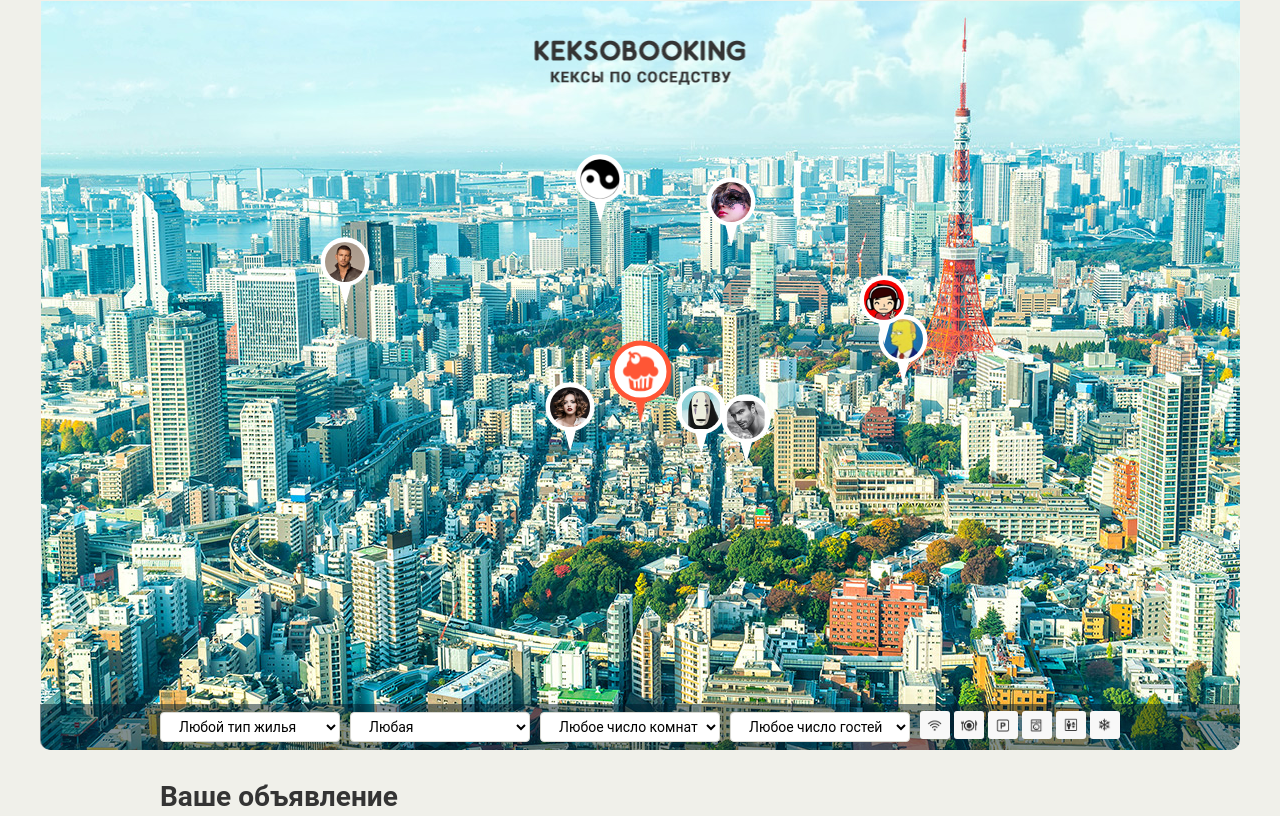
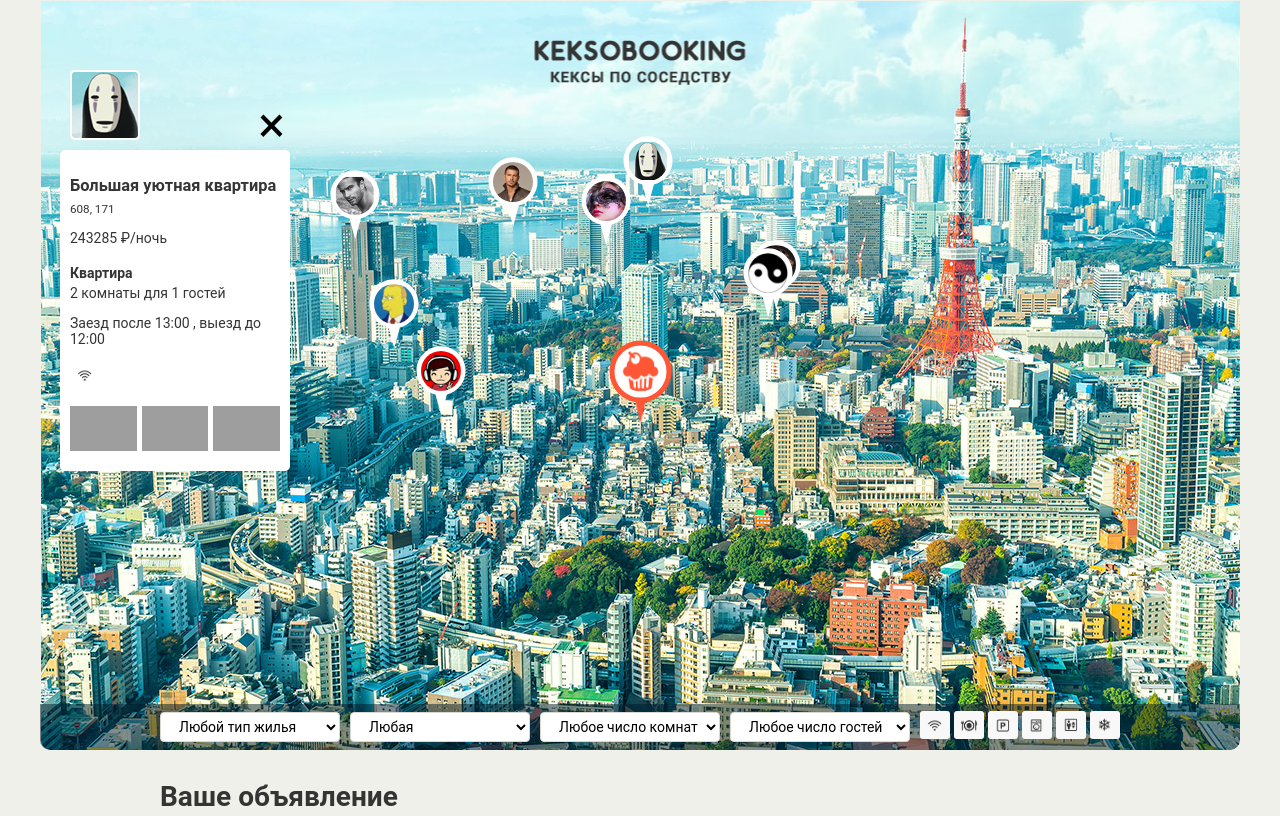
Before and after one commit to apiatetskyi/160453-keksobooking, a website: page index.html in a window 1280 px wide. Shown: the top 816 px of the page. Drawn offline with Linux system fonts and the light colour scheme; grey boxes are pictures that could not be loaded.

Commit message:
Добавил функцию создания карточки объявления, плюс мелкие правки

```diff
--- a/css/style.css
+++ b/css/style.css
@@ -452,12 +452,30 @@ textarea:focus
     margin-bottom: .3em;
 }
 
+.popup__pictures
+{
+    display: flex;
+}
+
 .popup__pictures li
 {
-    display: inline-block;
+    flex: 1 1 33.333%;
+    height: 45px;
+    overflow: hidden;
+}
 
-    vertical-align: middle;
+.popup__pictures li:not(:last-child)
+{
+    margin-right: 5px;
 }
+
+.popup__pictures img
+{
+    display: block;
+    max-width: 100%;
+    height: auto;
+}
+
 
 .popup__avatar
 {
--- a/index.html
+++ b/index.html
@@ -228,18 +228,9 @@
     <h4>Квартира</h4>
     <p>2 комнаты для 3 гостей</p>
     <p>Заезд после 14:00, выезд до 10:00</p>
-    <ul class="popup__features">
-      <li class="feature feature--wifi"></li>
-      <li class="feature feature--dishwasher"></li>
-      <li class="feature feature--parking"></li>
-      <li class="feature feature--washer"></li>
-      <li class="feature feature--elevator"></li>
-      <li class="feature feature--conditioner"></li>
-    </ul>
+    <ul class="popup__features"></ul>
     <p>Великолепная квартира-студия в центре Токио. Подходит как туристам, так и бизнесменам. Квартира полностью укомплектована и недавно отремонтирована.</p>
-    <ul class="popup__pictures">
-      <li><img src=""></li>
-    </ul>
+    <ul class="popup__pictures"></ul>
   </article>
 
   <button style="left: 200px; top: 400px;" class="map__pin"><img src="img/avatars/user07.png" width="40" height="40" draggable="false"></button>
--- a/js/map.js
+++ b/js/map.js
@@ -28,7 +28,7 @@ var DATA = {
     checkouts: ['12:00', '13:00', '14:00'],
     features: ['wifi', 'dishwasher', 'parking', 'washer', 'elevator', 'conditioner'],
     description: '',
-    photos: ['http://o0.github.io/assets/images/tokyo/hotel1.jpg', 'http://o0.github.io/assets/images/tokyo/hotel1.jpg', 'http://o0.github.io/assets/images/tokyo/hotel1.jpg']
+    photos: ['http://o0.github.io/assets/images/tokyo/hotel1.jpg', 'http://o0.github.io/assets/images/tokyo/hotel2.jpg', 'http://o0.github.io/assets/images/tokyo/hotel3.jpg']
   }
 };
 
@@ -42,28 +42,35 @@ var getRandom = function (start, end) {
   return Math.floor(Math.random() * (end - start) + start);
 };
 
-var ads = [];
+/**
+ * Возвращает массив данных для объявлений
+ * @param  {Object} data
+ * @return {Array}
+ */
+var generateAdsData = function (data) {
+  var adsData = [];
 
-for (var i = 0; i < 8; i++) {
+  for (var i = 0; i < data.author.avatars.length; i++) {
     var locationX = getRandom(LocationProps.MIN_X, LocationProps.MAX_X);
     var locationY = getRandom(LocationProps.MIN_Y, LocationProps.MAX_Y);
-  var ad = {
+
+    var adData = {
       author: {
-      avatar: DATA.author.avatars[i]
+        avatar: data.author.avatars[i]
       },
 
       offer: {
-      title: DATA.offer.titles[i],
+        title: data.offer.titles[i],
         address: locationX + ', ' + locationY,
         price: getRandom(MIN_PRICE, MAX_PRICE),
-      type: DATA.offer.types[getRandom(0, DATA.offer.types.length - 1)],
+        type: data.offer.types[getRandom(0, data.offer.types.length - 1)],
         rooms: getRandom(MIN_ROOMS, MAX_ROOMS),
         guests: getRandom(1, MAX_ROOMS * 2),
-      checkin: DATA.offer.checkins[getRandom(0, DATA.offer.checkins.length - 1)],
-      checkout: DATA.offer.checkouts[getRandom(0, DATA.offer.checkouts.length - 1)],
-      features: DATA.offer.features.slice(0, getRandom(1, DATA.offer.features.length - 1)),
+        checkin: data.offer.checkins[getRandom(0, data.offer.checkins.length - 1)],
+        checkout: data.offer.checkouts[getRandom(0, data.offer.checkouts.length - 1)],
+        features: data.offer.features.slice(0, getRandom(1, data.offer.features.length - 1)),
         description: '',
-      photos: DATA.offer.photos
+        photos: data.offer.photos
       },
 
       location: {
@@ -72,27 +79,112 @@ for (var i = 0; i < 8; i++) {
       }
     };
 
-  ads[i] = ad;
+    adsData.push(adData);
   }
 
-var map = document.querySelector('.map');
-var mapPins = document.querySelector('.map__pins');
-var template = document.querySelector('template').content;
-var pinTemplate = template.querySelector('.map__pin');
-var fragment = document.createDocumentFragment();
+  return adsData;
+};
 
-map.classList.remove('map--faded');
+/**
+ * Создает пин исходя из данных в объявлении
+ * @param  {Object} ad
+ * @return {Node}
+ */
+var createPin = function (ad) {
+  var pinTemplate = templates.querySelector('.map__pin');
+  var pinElement = pinTemplate.cloneNode(true);
 
-var renderPin = function (pinData) {
-  var pinElement = pinTemplate.cloneNode(true);
-  pinElement.style.left = pinData.location.x + 'px';
-  pinElement.style.top = pinData.location.y + 'px';
-  pinElement.querySelector('img').src = pinData.author.avatar;
+  pinElement.style.left = ad.location.x + 'px';
+  pinElement.style.top = ad.location.y + 'px';
+  pinElement.querySelector('img').src = ad.author.avatar;
+
   return pinElement;
 };
 
+/**
+ * Рендерит пины для всех объявлений в заданом родительском элементе
+ * @param {Node} parentElement
+ */
+var renderPins = function (parentElement) {
+  var fragment = document.createDocumentFragment();
+
   for (var j = 0; j < ads.length; j++) {
-  fragment.appendChild(renderPin(ads[j]));
+    fragment.appendChild(createPin(ads[j]));
   }
 
-mapPins.appendChild(fragment);
+  parentElement.appendChild(fragment);
+};
+
+/**
+ * Создает карточку первого объявления
+ * @param  {Object} data
+ * @return {Node}
+ */
+var createFirstCard = function (data) {
+  var firstAd = data[0];
+  var adElement = templates.querySelector('.popup').cloneNode(true);
+  var fragment = document.createDocumentFragment();
+  var housingTypes = {
+    flat: 'Квартира',
+    house: 'Дом',
+    bungalo: 'Бунгало'
+  };
+
+  /**
+   * Создает иконку доступного удобства в объявлении
+   * @param  {strinf} featureData
+   * @return {Node}
+   */
+  var createFeature = function (featureData) {
+    var li = document.createElement('li');
+    li.classList.add('feature', 'feature--' + featureData);
+
+    return li;
+  };
+
+  /**
+   * Создает фотографию к объявлению
+   * @param  {string} pictureData
+   * @return {Node}
+   */
+  var createPicture = function (pictureData) {
+    var li = document.createElement('li');
+    var img = document.createElement('img');
+    img.src = pictureData;
+    li.appendChild(img);
+
+    return li;
+  };
+
+  adElement.querySelector('h3').textContent = firstAd.offer.title;
+  adElement.querySelector('small').textContent = firstAd.offer.address;
+  adElement.querySelector('.popup__price').innerHTML = firstAd.offer.price + ' &#x20bd;/ночь';
+  adElement.querySelector('h4').textContent = housingTypes[firstAd.offer.type];
+  adElement.querySelector('p:nth-of-type(3)').textContent = firstAd.offer.rooms + ' комнаты для ' + firstAd.offer.guests + ' гостей';
+  adElement.querySelector('p:nth-of-type(4)').textContent = 'Заезд после ' + firstAd.offer.checkin + ' , выезд до ' + firstAd.offer.checkout;
+  adElement.querySelector('p:nth-of-type(5)').textContent = firstAd.offer.description;
+  adElement.querySelector('.popup__avatar').src = firstAd.author.avatar;
+
+
+  for (var i = 0; i < firstAd.offer.features.length; i++) {
+    fragment.appendChild(createFeature(firstAd.offer.features[i]));
+  }
+  adElement.querySelector('.popup__features').appendChild(fragment);
+
+  for (var j = 0; j < firstAd.offer.photos.length; j++) {
+    fragment.appendChild(createPicture(firstAd.offer.photos[j]));
+  }
+  adElement.querySelector('.popup__pictures').appendChild(fragment);
+
+  return adElement;
+};
+
+var ads = generateAdsData(DATA);
+var map = document.querySelector('.map');
+var mapPins = document.querySelector('.map__pins');
+var filters = document.querySelector('.map__filters-container');
+var templates = document.querySelector('template').content;
+
+map.classList.remove('map--faded');
+renderPins(mapPins);
+map.insertBefore(createFirstCard(ads), filters);
```
Lines whose indentation alone changed are shown as unchanged.
